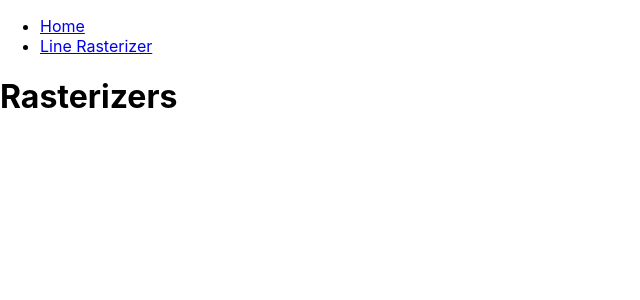
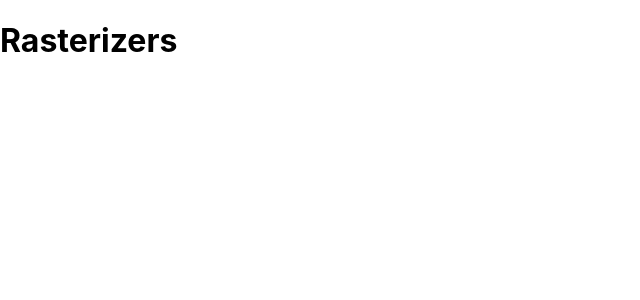
Before and after one commit to ectaguba/first-rasterizer, a React (Vite) app in the folder client/: page / in a window 1280 px wide. Shown: the top 300 px of the page, without its empty margins (0-640 px from the left). Built offline with nearby package versions, Linux system fonts and the light colour scheme.

Commit message:
changed react router

```diff
--- a/client/src/App.jsx
+++ b/client/src/App.jsx
@@ -11,27 +11,16 @@ import {
 import HomePage from './components/HomePage.tsx';
 import LineRasterizer from './components/rasterizers/Lines/LineRasterizer.tsx';
 
+const router = createBrowserRouter([
+  { path: "/", element: <HomePage /> },
+  { path: "/line-rasterizer", element: <LineRasterizer/> },
+]);
+
 const App = () => {
   return (
-    <Router>
-      <div>
-        <nav>
-          <ul>
-            <li>
-              <Link to="/">Home</Link>
-            </li>
-            <li>
-              <Link to="/lines">Line Rasterizer</Link>
-            </li>
-          </ul>
-        </nav>
-
-        <Routes>
-          <Route path="/lines" element={<LineRasterizer />} />
-          <Route path="/" element={<HomePage />} />
-        </Routes>
-      </div>
-    </Router>
+    <React.StrictMode>
+      <RouterProvider router={router} />
+    </React.StrictMode>
   );
 };
 
```
